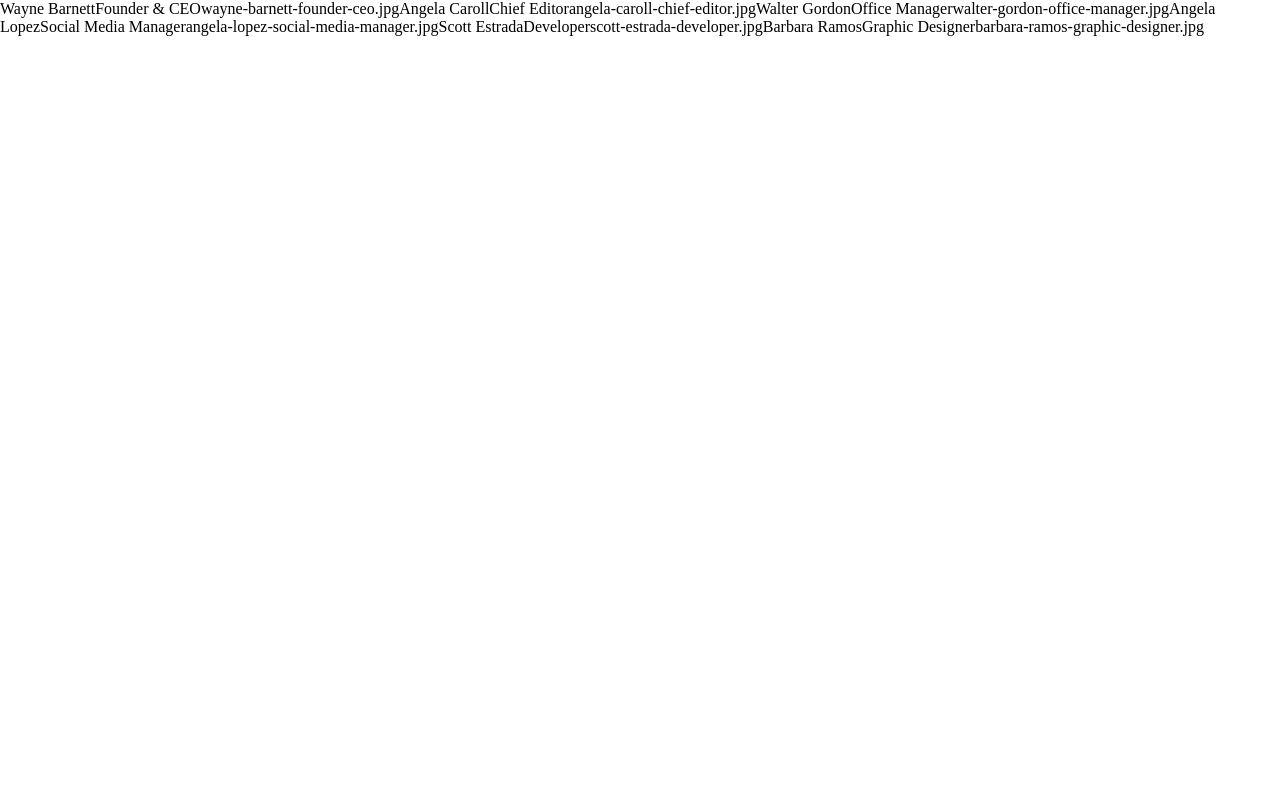
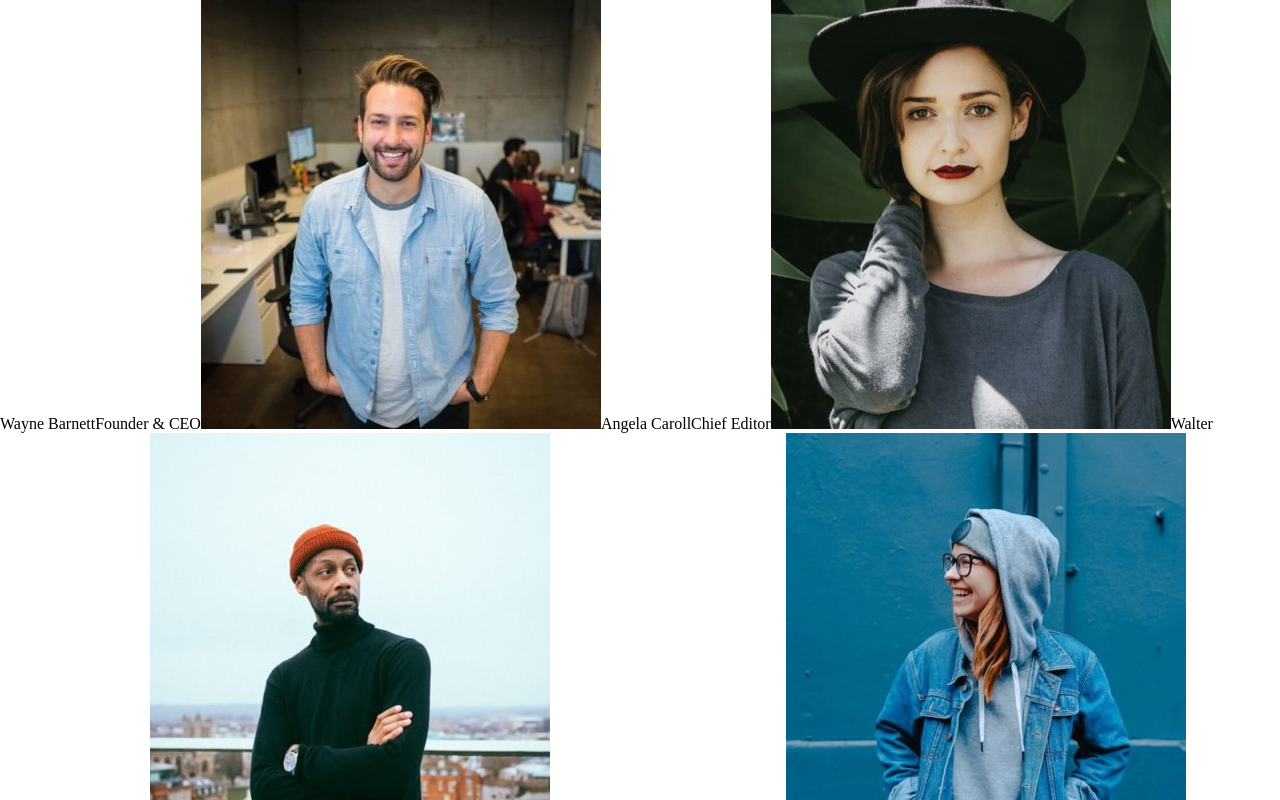
Before and after one commit to SimoneCerri/js-our-team, a plain HTML site: page index.html in a window 1280 px wide. Shown: the top 800 px of the page. Drawn offline with Linux system fonts and the light colour scheme; files whose address does not match are found by name.

Commit message:
first try go wrong on bonus n.1

```diff
--- a/assets/js/script.js
+++ b/assets/js/script.js
@@ -41,25 +41,30 @@ for (let x = 0; x < team.length; x++)
     console.log(member.name);
     console.log(member.role);
     console.log(member.image);
-}
+};
 
 
 //Milestone n.2:
 //stamp on HTML same info.
 let screenEl = document.querySelector(".on_screen");
+//let markupImg = `<img src="" alt="">` ;
+
 for (let x = 0; x < team.length; x++)
 {
     const member = team[x];
-    //console.log(member.name , member.role , member.image);
+
     screenEl.insertAdjacentHTML("beforeend",member.name);
     screenEl.insertAdjacentHTML("beforeend", member.role);
-    screenEl.insertAdjacentHTML("beforeend", member.image);
+    //screenEl.insertAdjacentHTML("beforeend", member.image);
     //orrible to see on page like this, but anyway let's go on
-}
+
+    //Bonus n.1:
+    //transform the "string" about the photo in a real one.
+    screenEl.insertAdjacentHTML("beforeend" , `<img src="${member.image}" alt="">`);
+};
 
 
-//Bonus n.1:
-//transform the "string" about the photo in a real one.
+
 
 //Bonus n.2:
 //organize members in cards.
```
Also changed, not shown: index.html (+0 -1 lines).
